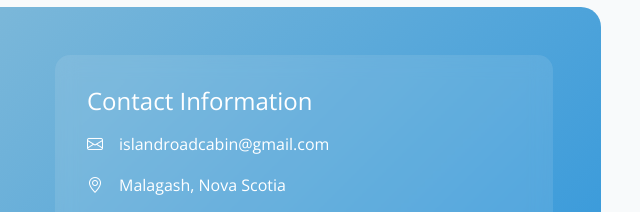
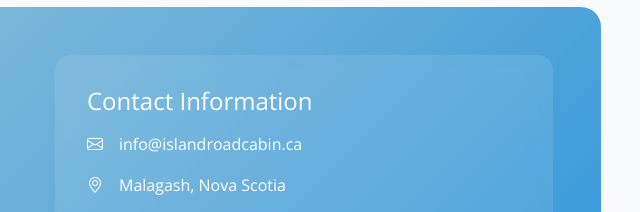
Before and after one commit to MyleneFraser/islandroadcabin, a plain HTML site: page index.html in a window 1280 px wide. Shown: the part 2540-2752 px from the top of the page, 597-1237 px from the left. Drawn offline with nearby package versions, Linux system fonts and the light colour scheme.

Commit message:
changed email address

```diff
--- a/index.html
+++ b/index.html
@@ -370,7 +370,7 @@
           <div class="col-lg-6">
             <h2 class="text-white mb-4">Ready to Book Your Stay?</h2>
             <p class="text-white mb-4">Availability is limited, so reach out today to secure your spot in nature's calm. We'd love to help you plan the perfect Maritime getaway.</p>
-            <a href="mailto:islandroadcabin@gmail.com" class="btn btn-light btn-lg">
+            <a href="mailto:info@islandroadcabin.ca" class="btn btn-light btn-lg">
               <i class="bi bi-envelope me-2"></i>Email Us to Book
             </a>
           </div>
@@ -379,7 +379,7 @@
               <h4 class="text-white mb-3">Contact Information</h4>
               <div class="d-flex align-items-center mb-3 text-white">
                 <i class="bi bi-envelope me-3"></i>
-                <span>islandroadcabin@gmail.com</span>
+                <a href="mailto:info@islandroadcabin.ca" class="text-white text-decoration-none">info@islandroadcabin.ca</a>
               </div>
               <div class="d-flex align-items-center mb-3 text-white">
                 <i class="bi bi-geo-alt me-3"></i>
```
